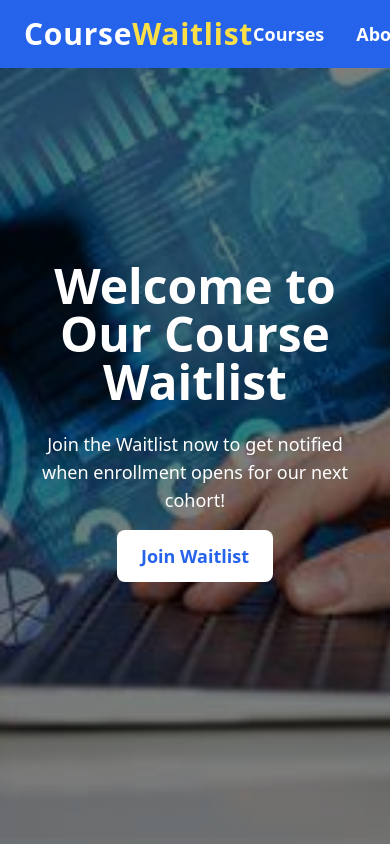
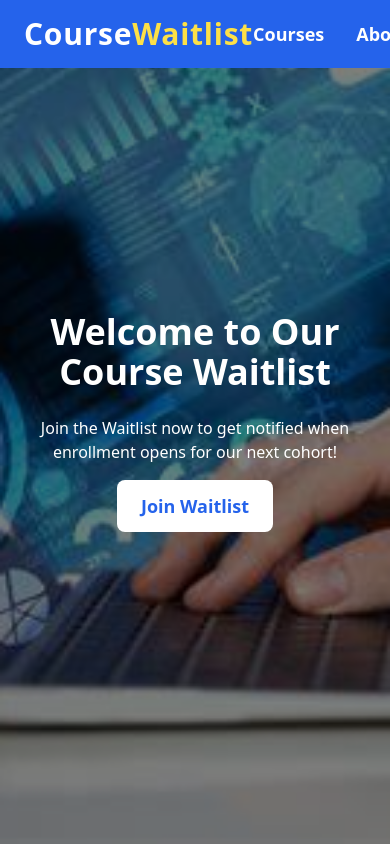
Before and after one commit to johnsonejoga456/Waitlist-app, a Next.js app: page / in a window 390 px wide. Shown: the top 844 px of the page. Built offline with nearby package versions, Linux system fonts and the light colour scheme.

Commit message:
Update Changes

```diff
--- a/app/components/Hero.tsx
+++ b/app/components/Hero.tsx
@@ -12,8 +12,8 @@
 
       {/* Content */}
       <div className="relative z-10">
-        <h1 className="text-5xl font-bold mb-6">Welcome to Our Course Waitlist</h1>
-        <p className="text-lg max-w-lg mb-4 md:text-xl md:max-w-2xl">
+        <h1 className="text-4xl md:text-5xl font-bold mb-6">Welcome to Our Course Waitlist</h1>
+        <p className="text-md md:text-lg max-w-lg mb-4 md:text-xl md:max-w-2xl">
           Join the Waitlist now to get notified when enrollment opens for our next cohort!
         </p>
         <button
```
Also changed, not shown: app/api/waitlist/route.ts (line endings or trailing spaces).
